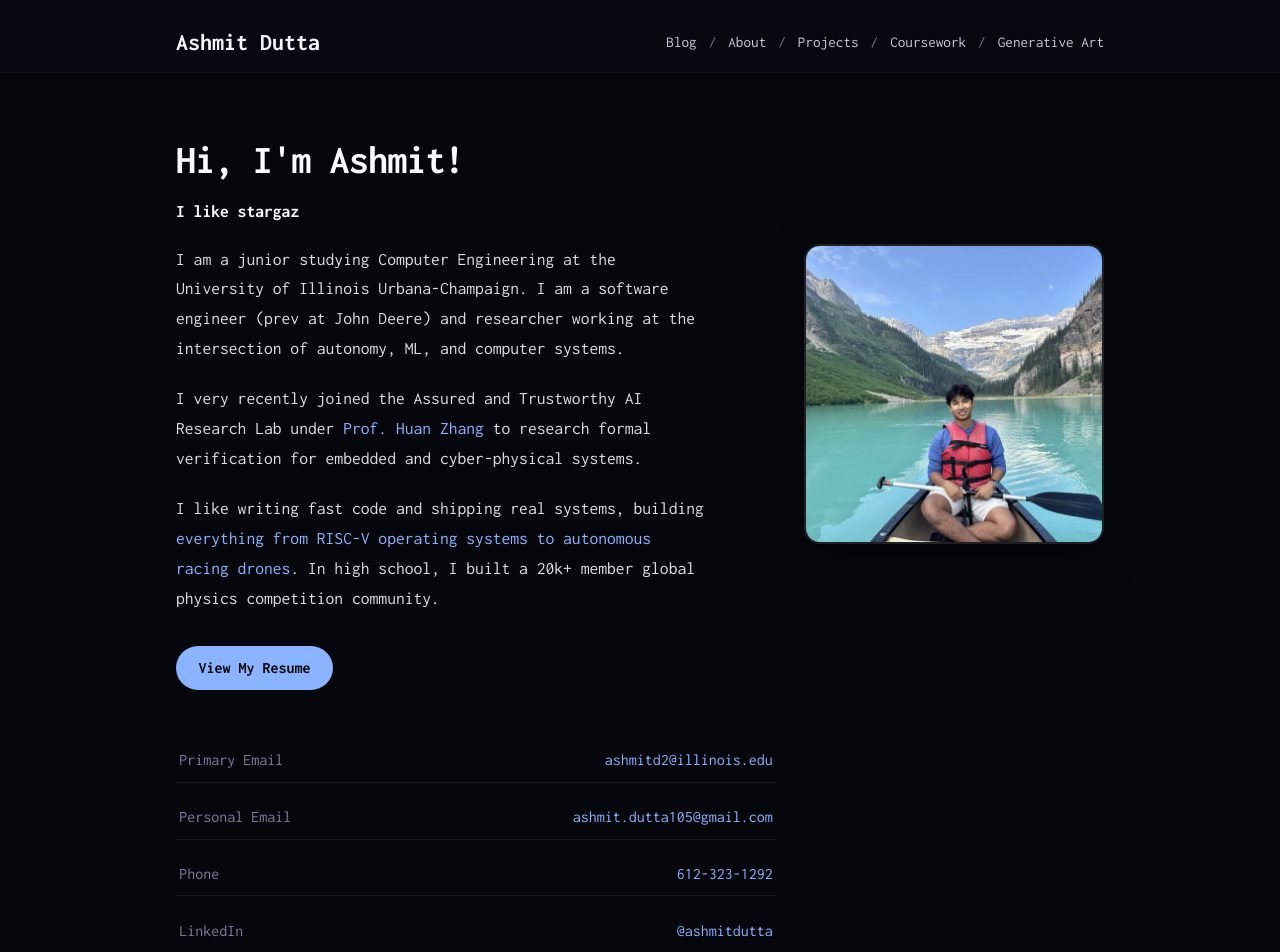
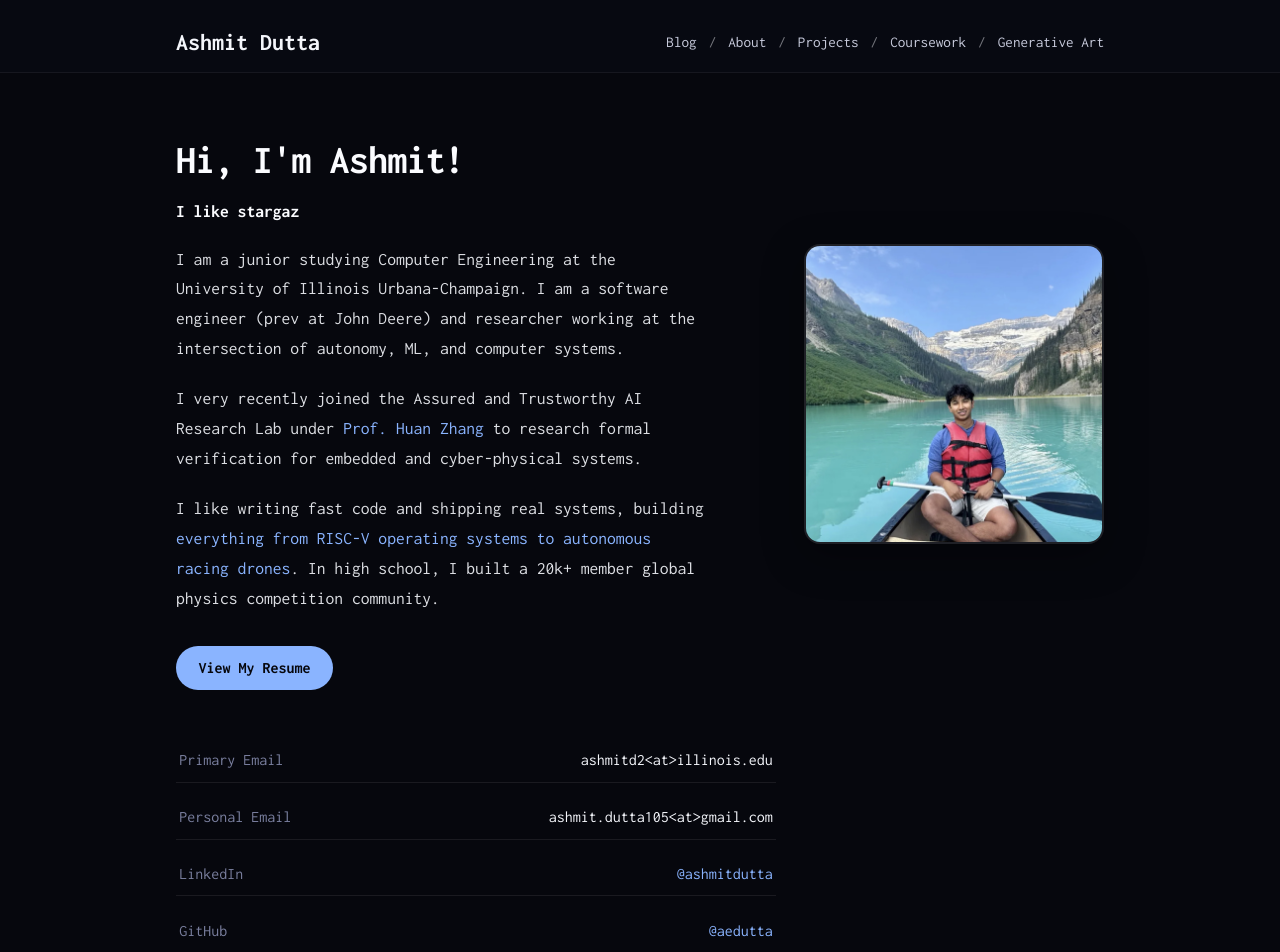
Before and after one commit to aedutta/aedutta.github.io, a React (Vite) app: page / in a window 1280 px wide. Shown: the top 952 px of the page. Built offline with nearby package versions, Linux system fonts and the light colour scheme.

Commit message:
updated contacts

```diff
--- a/src/pages/HomePage.jsx
+++ b/src/pages/HomePage.jsx
@@ -27,18 +27,11 @@ const phrases = [
 const contacts = [
   {
     label: 'Primary Email',
-    value: 'ashmitd2@illinois.edu',
-    href: 'mailto:ashmitd2@illinois.edu',
+    value: 'ashmitd2<at>illinois.edu',
   },
   {
     label: 'Personal Email',
-    value: 'ashmit.dutta105@gmail.com',
-    href: 'mailto:ashmit.dutta105@gmail.com',
-  },
-  {
-    label: 'Phone',
-    value: '612-323-1292',
-    href: 'tel:6123231292',
+    value: 'ashmit.dutta105<at>gmail.com',
   },
   {
     label: 'LinkedIn',
```
